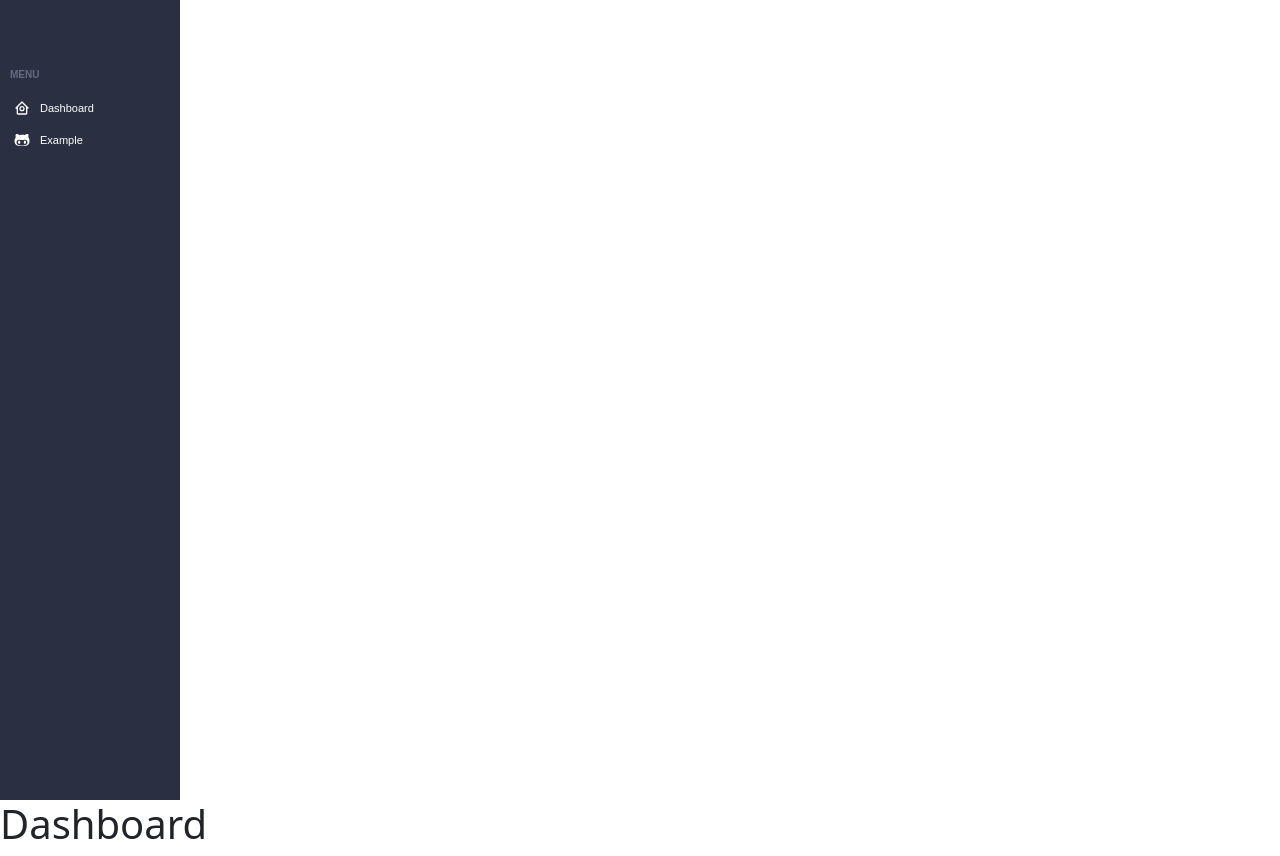
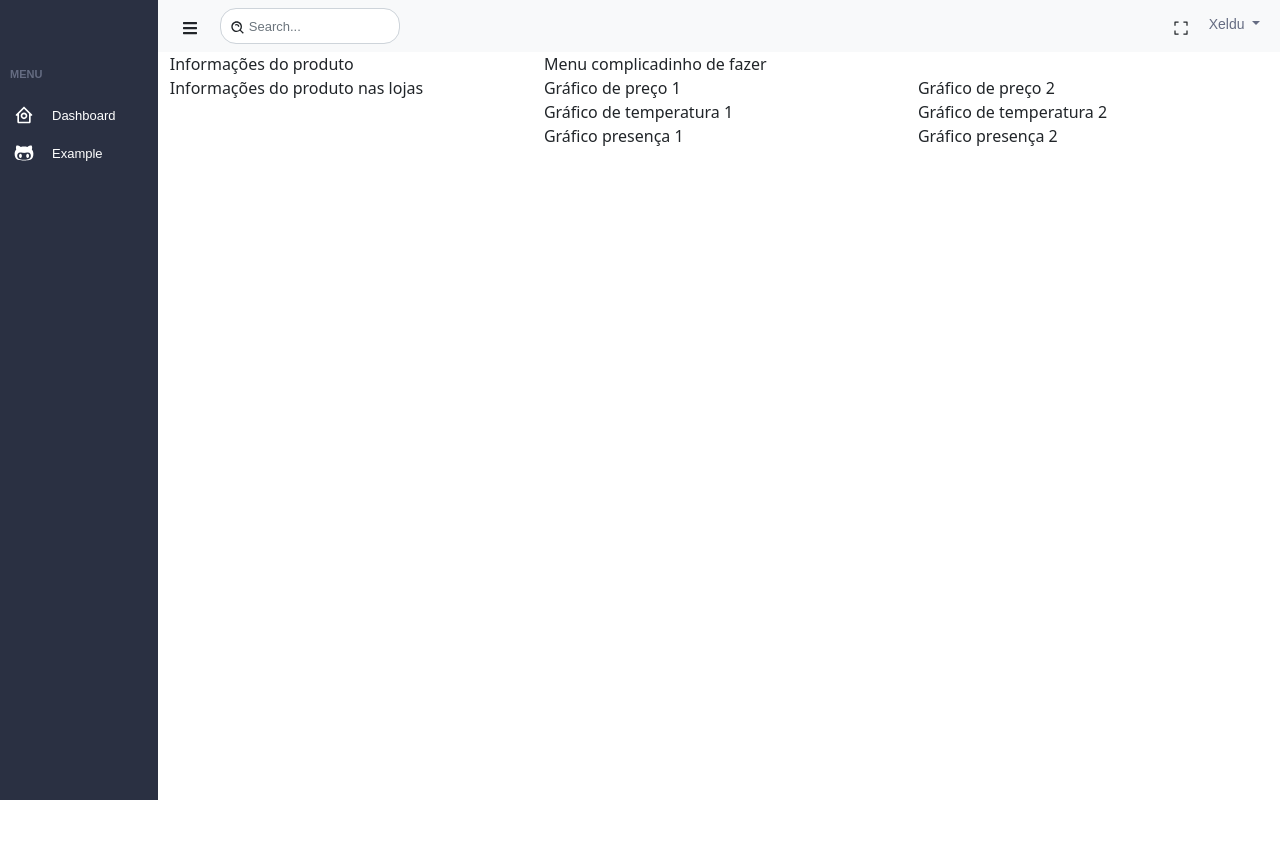
Before and after one commit to fekete1/Tracking-Trade-Project, a Next.js app: page /dashboard in a window 1280 px wide. After the commit the page ends 800 px from the top, so only its background shows below. Built offline with nearby package versions, Linux system fonts and the light colour scheme.

Commit message:
Estilização Top Menu e criação da estrutura principal do dashboard

```diff
--- a/package.json
+++ b/package.json
@@ -9,6 +9,7 @@
     "lint": "next lint"
   },
   "dependencies": {
+    "@popperjs/core": "^2.11.5",
     "apexcharts": "^3.35.3",
     "bootstrap": "^5.1.3",
     "next": "12.1.6",
--- a/src/components/SideMenu.tsx
+++ b/src/components/SideMenu.tsx
@@ -1,10 +1,14 @@
+import { NextPage } from 'next'
 import Link from 'next/link'
 
-import { useState } from 'react'
+import { ReactElement, useState } from 'react'
 import { Container } from 'react-bootstrap'
 import { SidebarData } from './SidebarData'
 
-export function SideMenu({ children }) {
+interface SideMenuProps {
+    children: ReactElement | ReactElement[]
+}
+export function SideMenu({ children }: SideMenuProps) {
     const [sideMenuIsOpen, setSideMenuIsOpen] = useState(false)
 
     const toggleSideMenu = () => {
@@ -22,8 +26,8 @@ export function SideMenu({ children }) {
                                 <li key={index} className={item.cName}>
                                     <Link href={item.path}>
                                         <a>
-                                            {item.icon}
-                                            <span>{item.title}</span>
+                                            <span className="page-icon">{item.icon}</span>
+                                            <span className="page-title">{item.title}</span>
                                         </a>
                                     </Link>
                                 </li>
@@ -36,24 +40,3 @@ export function SideMenu({ children }) {
         </>
     )
 }
-
-{
-    /* <ul>
-                        <li>
-                            <Link href="/dashboard">
-                                <a>
-
-                                    Dashboard
-                                </a>
-                            </Link>
-                        </li>
-                        <li>
-                            <Link href="/example">
-                                <a>
-
-                                    Example
-                                </a>
-                            </Link>
-                        </li>
-                    </ul> */
-}
--- a/src/components/TopMenu.tsx
+++ b/src/components/TopMenu.tsx
@@ -6,30 +6,38 @@ import { AiOutlineExpand, AiOutlinePoweroff } from 'react-icons/ai'
 import { FaBars } from 'react-icons/fa'
 
 export function TopMenu() {
+    const item = {
+        name: 'Xeldu ',
+    }
+
     return (
         <>
-            <Navbar bg="light" sticky="top">
+            <Navbar bg="light" sticky="top" id="topmenu-main-container">
                 <Container className="d-flex">
-                    <div>
-                        <button type="button">
+                    <div className="search-section">
+                        <button type="button" className="btn btn-expand-sidebar">
                             <FaBars />
                         </button>
                         <Form>
-                            <BiSearchAlt />
-                            <Form.Control type="search" placeholder="search..." className="" aria-label="Search" />
+                            <span className="search-icon">
+                                <BiSearchAlt />
+                            </span>
+                            <Form.Control type="search" placeholder="Search..." className="search" aria-label="Search" />
                         </Form>
                     </div>
                     <div>
                         <Navbar.Toggle aria-controls="basic-navbar-nav" />
                         <Navbar.Collapse id="basic-navbar-nav">
                             <Nav className="">
-                                <button type="button">
+                                <button type="button" className="btn btn-expand-page">
                                     <AiOutlineExpand />
                                 </button>
-                                <NavDropdown title="Emanuel quiskas" id="basic-nav-dropdown">
-                                    <NavDropdown.Item href="#action/3.4">
-                                        <AiOutlinePoweroff />
-                                        Logout
+                                <NavDropdown title={item.name} id="basic-nav-dropdown" align="end" className="logout-container">
+                                    <NavDropdown.Item href="#" className="logout-item">
+                                        <span className="logout-icon">
+                                            <AiOutlinePoweroff />
+                                        </span>
+                                        <span className="logout-text">Logout</span>
                                     </NavDropdown.Item>
                                 </NavDropdown>
                             </Nav>
--- a/src/pages/dashboard.tsx
+++ b/src/pages/dashboard.tsx
@@ -1,5 +1,6 @@
 import type { NextPage } from 'next'
 import Head from 'next/head'
+import { Col, Container, Row } from 'react-bootstrap'
 import { SideMenu } from '../components/SideMenu'
 import { TopMenu } from '../components/TopMenu'
 
@@ -9,8 +10,35 @@ const Dashboard: NextPage = () => {
             <Head>
                 <title>Dashboard</title>
             </Head>
+
             <SideMenu>
-                <h1> Dashboard</h1>
+                <TopMenu />
+                <Container fluid>
+                    <Row xs={1} md={2}>
+                        <Col className="products-infos" xs={12} md={4}>
+                            <div>Informações do produto</div>
+                            <div>Informações do produto nas lojas</div>
+                        </Col>
+
+                        <Col className="products-charts" xs={12} md={8}>
+                            <div>Menu complicadinho de fazer</div>
+                            <Row xs={1} md={2}>
+                                <Col>Gráfico de preço 1</Col>
+                                <Col>Gráfico de preço 2</Col>
+                            </Row>
+
+                            <Row xs={1} md={2}>
+                                <Col>Gráfico de temperatura 1</Col>
+                                <Col>Gráfico de temperatura 2</Col>
+                            </Row>
+
+                            <Row xs={1} md={2}>
+                                <Col>Gráfico presença 1</Col>
+                                <Col>Gráfico presença 2</Col>
+                            </Row>
+                        </Col>
+                    </Row>
+                </Container>
             </SideMenu>
         </div>
     )
--- a/src/styles/globals.scss
+++ b/src/styles/globals.scss
@@ -10,6 +10,7 @@ body {
 }
 
 a {
+    color: inherit;
     text-decoration: none;
 }
 
--- a/src/styles/sidemenu.scss
+++ b/src/styles/sidemenu.scss
@@ -1,8 +1,10 @@
 $side-menu-color:#2a3042;
+$auxiliar-text-color: #656c82;
 $bg-primary-color: #FFF;
 $bg-auxiliar-color: #f3f3f8;
 
 #sidebar-main-container{
+    display:flex;
     margin:0;
     padding: 0;
 
@@ -17,13 +19,15 @@ $bg-auxiliar-color: #f3f3f8;
             padding-top: 60px;
 
             .menu-label{
-                font: 600 10px Sans-serif;
+                font: 600 11px Sans-serif;
                 text-transform: uppercase;
-                color:#656c82;
+                color: $auxiliar-text-color;
 
                 display: inline-block;
-                margin-bottom: 10px;
+                margin-bottom: 14px;
             }
+
+
 
             li{
                 padding: 4px;
@@ -32,17 +36,22 @@ $bg-auxiliar-color: #f3f3f8;
             li a{
                 color: $bg-primary-color;
                 text-decoration: none;
+                display: inline-block;
+                width: 100%;
 
-                span{
-                    font: 500 11px Sans-serif;
+                .page-icon{
+                    font-size:20px;
+                    margin-right:8px;
+                }
+
+                .page-title{
+                    font: 500 13px Sans-serif;
                 }
 
             }
         }
     }
-
+    .children{
+        width: 100%;
+    }
 }
-
-.children{
-    display:flex;
-}
--- a/src/styles/topmenu.scss
+++ b/src/styles/topmenu.scss
@@ -0,0 +1,71 @@
+$side-menu-color:#2a3042;
+$auxiliar-text-color: #656c82;
+$bg-primary-color: #FFF;
+$bg-auxiliar-color: #f3f3f8;
+
+
+#topmenu-main-container{
+
+    .search-section{
+        display:flex;
+        gap:10px;
+
+        form{
+            display:flex;
+            align-items: center;
+            position: relative;
+
+            .search-icon{
+                position:absolute;
+                left: 10px;
+                z-index:2;
+            }
+
+            .search{
+                font: 500 13px Sans-serif;
+                color: $auxiliar-text-color;
+
+                padding: 6px 8px 6px 28px;
+                border-radius: 16px;
+
+                height:36px;
+                max-width: 180px;
+                width: 100%;
+            }
+
+        }
+    }
+
+    .btn{
+        font-size: 16px;
+
+        outline: none;
+        border: none;
+        background: transparent;
+        cursor: pointer;
+
+    }
+
+    a#basic-nav-dropdown{
+        font: 500 14px Sans-serif !important;
+        color: $auxiliar-text-color;
+    }
+
+    .logout-item{
+        display:flex;
+        align-items: center;
+        justify-content:flex-start;
+
+        .logout-icon{
+            font-size:14px;
+            color:red;
+            margin-right:4px;
+            margin-top:-4px;
+        }
+        .logout-text{
+            font: 600 13px Sans-serif;
+            color: $auxiliar-text-color;
+        }
+    }
+
+}
```
